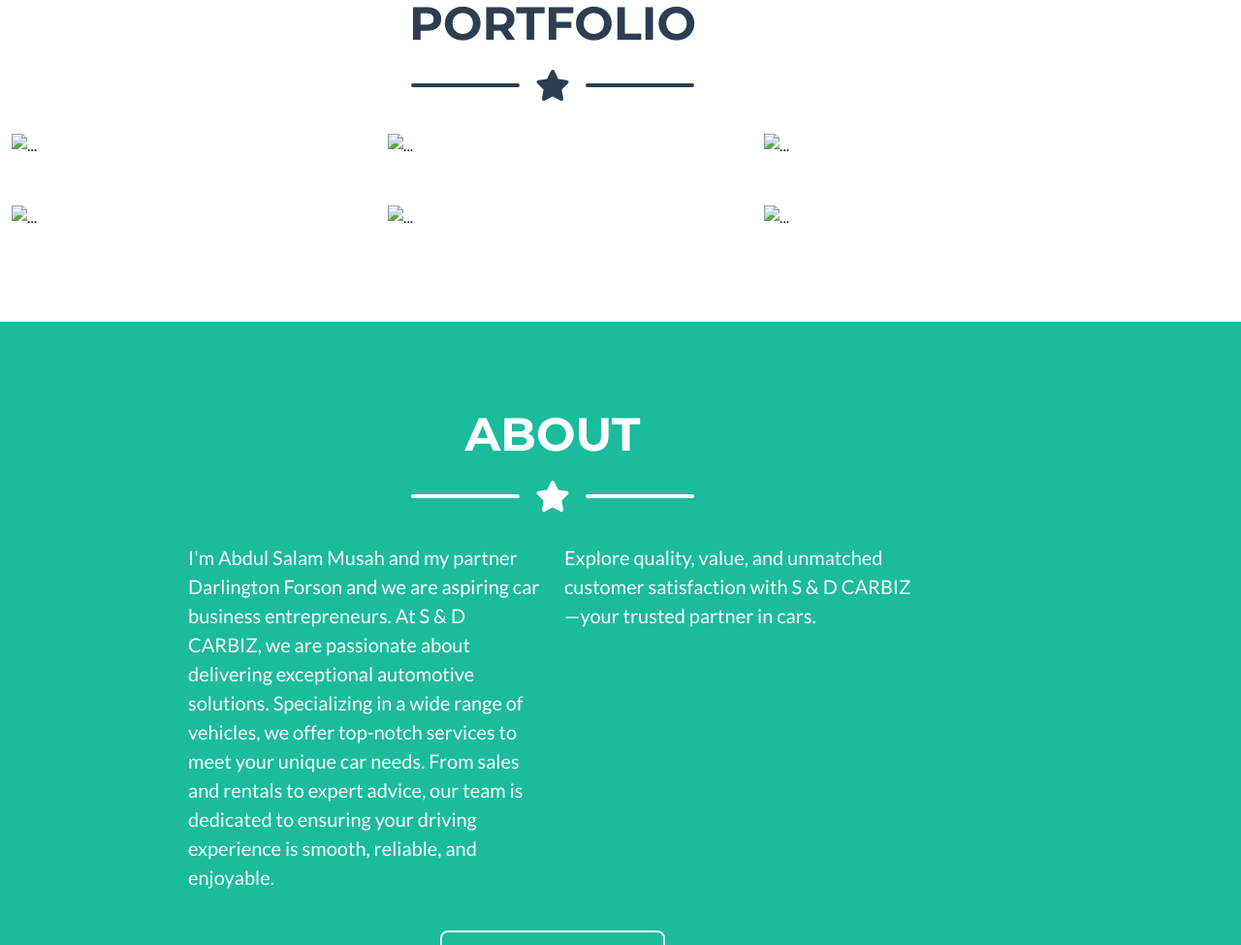
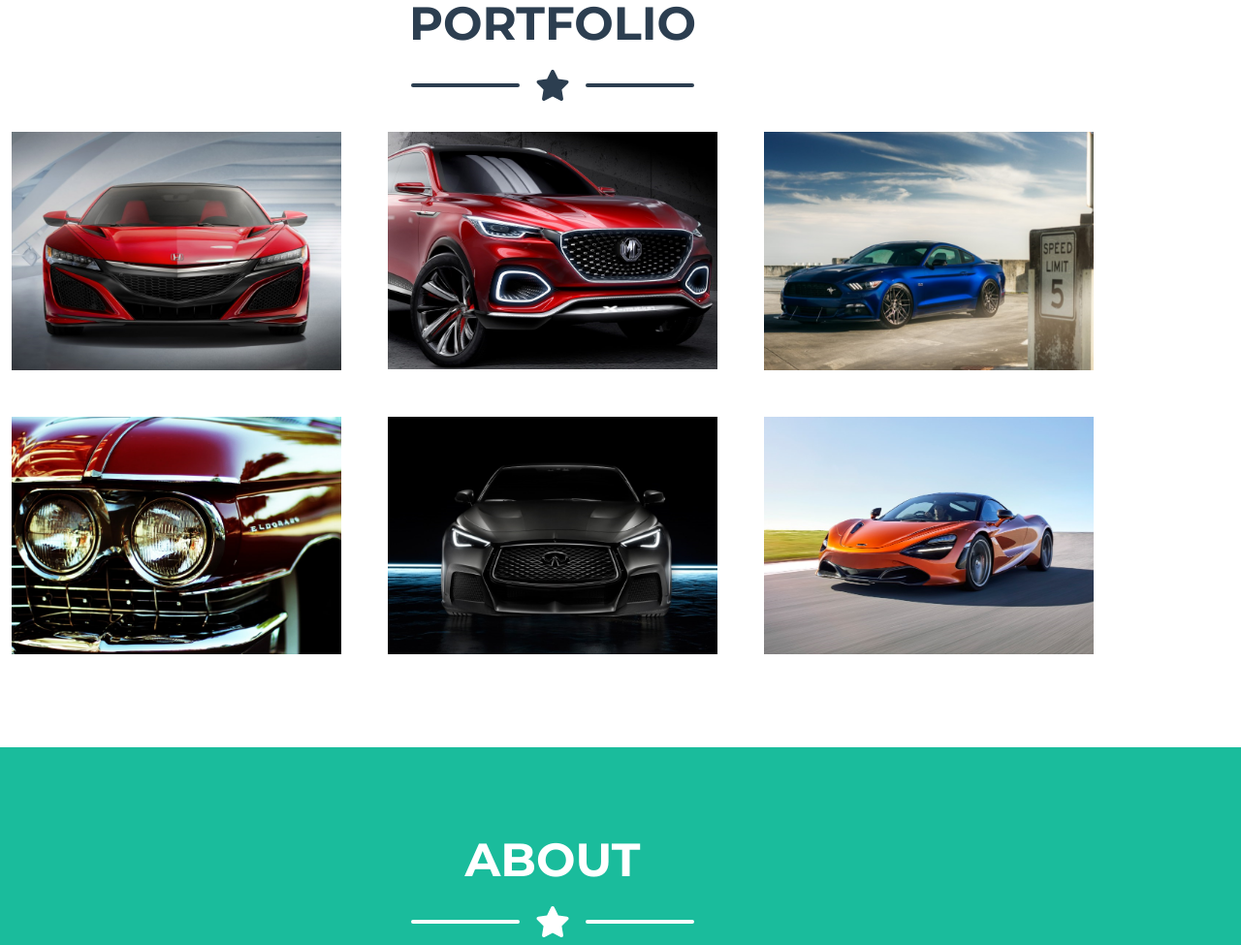
Before and after one commit to Salam-code/s-dweb, a plain HTML site: page index.html in a window 1280 px wide. Shown: the part 840-1815 px from the top of the page at 97% size. Drawn offline with nearby package versions, Linux system fonts and the light colour scheme; files that its build step writes are made by us from their sources; files whose address does not match are found by name.

Commit message:
Update index.html

```diff
--- a/index.html
+++ b/index.html
@@ -7,14 +7,14 @@
         <meta name="author" content="" />
         <title>S & D CARBIZ</title>
         <!-- Favicon-->
-        <link rel="icon" type="image/x-icon" href="assets/favicon.ico" />
+        <link rel="icon" type="image/x-icon" href="favicon.ico" />
         <!-- Font Awesome icons (free version)-->
         <script src="https://use.fontawesome.com/releases/v6.3.0/js/all.js" crossorigin="anonymous"></script>
         <!-- Google fonts-->
         <link href="https://fonts.googleapis.com/css?family=Montserrat:400,700" rel="stylesheet" type="text/css" />
         <link href="https://fonts.googleapis.com/css?family=Lato:400,700,400italic,700italic" rel="stylesheet" type="text/css" />
         <!-- Core theme CSS (includes Bootstrap)-->
-        <link href="css/styles.css" rel="stylesheet" />
+        <link href="styles.css" rel="stylesheet" />
     </head>
     <body id="page-top">
         <!-- Navigation-->
@@ -38,7 +38,7 @@
         <header class="masthead bg-primary text-white text-center">
             <div class="container d-flex align-items-center flex-column">
                 <!-- Masthead Avatar Image-->
-                <img class="masthead-avatar mb-5 rounded-avatar" src="assets/img/pfp.png" alt="..." />
+                <img class="masthead-avatar mb-5 rounded-avatar" src="pfp.png" alt="..." />
                 <style>
                     .rounded-avatar {
                         border-radius: 50%;
@@ -78,7 +78,7 @@
                             <div class="portfolio-item-caption d-flex align-items-center justify-content-center h-100 w-100">
                                 <div class="portfolio-item-caption-content text-center text-white"><i class="fas fa-plus fa-3x"></i></div>
                             </div>
-                            <img class="img-fluid" src="assets/img/portfolio/cabin.png" alt="..." />
+                            <img class="img-fluid" src="cabin.png" alt="..." />
                         </div>
                     </div>
                     <!-- Portfolio Item 2-->
@@ -87,7 +87,7 @@
                             <div class="portfolio-item-caption d-flex align-items-center justify-content-center h-100 w-100">
                                 <div class="portfolio-item-caption-content text-center text-white"><i class="fas fa-plus fa-3x"></i></div>
                             </div>
-                            <img class="img-fluid" src="assets/img/portfolio/cake.png" alt="..." />
+                            <img class="img-fluid" src="cake.png" alt="..." />
                         </div>
                     </div>
                     <!-- Portfolio Item 3-->
@@ -96,7 +96,7 @@
                             <div class="portfolio-item-caption d-flex align-items-center justify-content-center h-100 w-100">
                                 <div class="portfolio-item-caption-content text-center text-white"><i class="fas fa-plus fa-3x"></i></div>
                             </div>
-                            <img class="img-fluid" src="assets/img/portfolio/circus.png" alt="..." />
+                            <img class="img-fluid" src="circus.png" alt="..." />
                         </div>
                     </div>
                     <!-- Portfolio Item 4-->
@@ -105,7 +105,7 @@
                             <div class="portfolio-item-caption d-flex align-items-center justify-content-center h-100 w-100">
                                 <div class="portfolio-item-caption-content text-center text-white"><i class="fas fa-plus fa-3x"></i></div>
                             </div>
-                            <img class="img-fluid" src="assets/img/portfolio/game.png" alt="..." />
+                            <img class="img-fluid" src="game.png" alt="..." />
                         </div>
                     </div>
                     <!-- Portfolio Item 5-->
@@ -114,7 +114,7 @@
                             <div class="portfolio-item-caption d-flex align-items-center justify-content-center h-100 w-100">
                                 <div class="portfolio-item-caption-content text-center text-white"><i class="fas fa-plus fa-3x"></i></div>
                             </div>
-                            <img class="img-fluid" src="assets/img/portfolio/safe.png" alt="..." />
+                            <img class="img-fluid" src="safe.png" alt="..." />
                         </div>
                     </div>
                     <!-- Portfolio Item 6-->
@@ -123,7 +123,7 @@
                             <div class="portfolio-item-caption d-flex align-items-center justify-content-center h-100 w-100">
                                 <div class="portfolio-item-caption-content text-center text-white"><i class="fas fa-plus fa-3x"></i></div>
                             </div>
-                            <img class="img-fluid" src="assets/img/portfolio/submarine.png" alt="..." />
+                            <img class="img-fluid" src="submarine.png" alt="..." />
                         </div>
                     </div>
                 </div>
```
